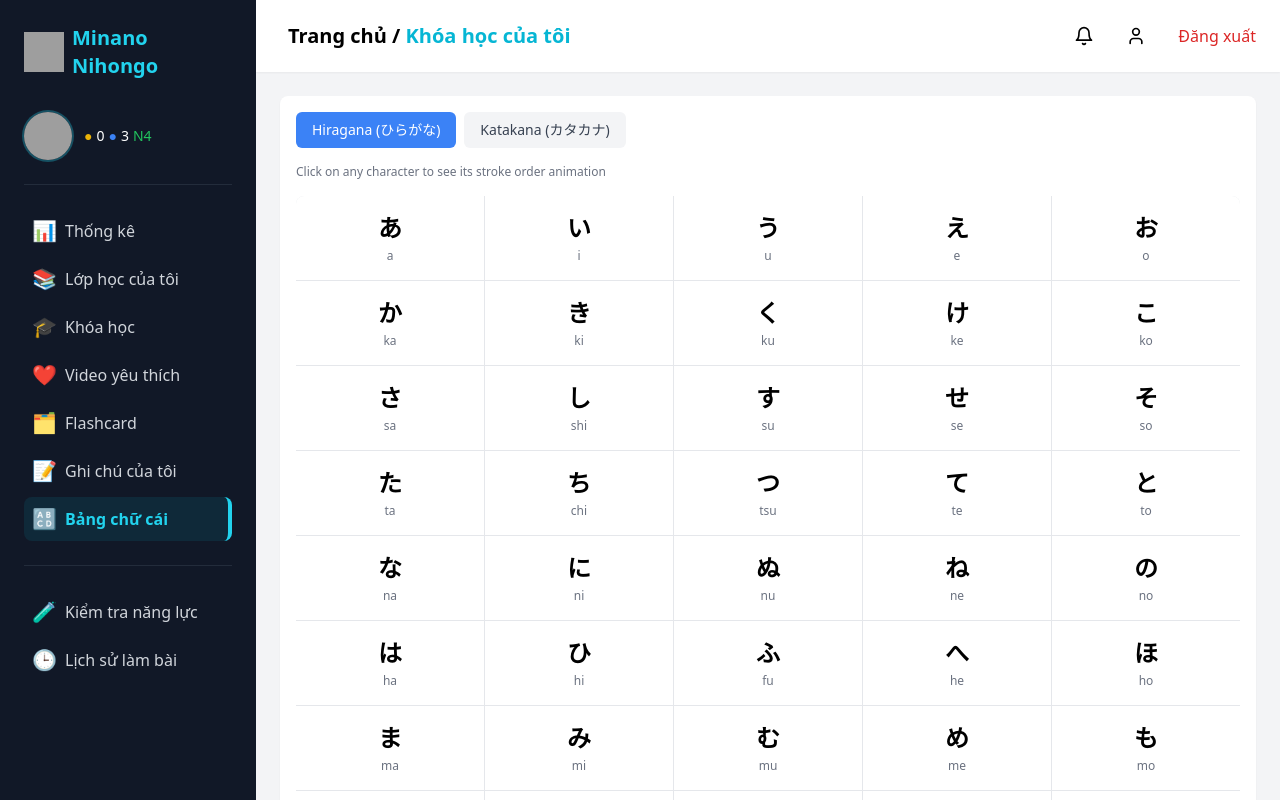
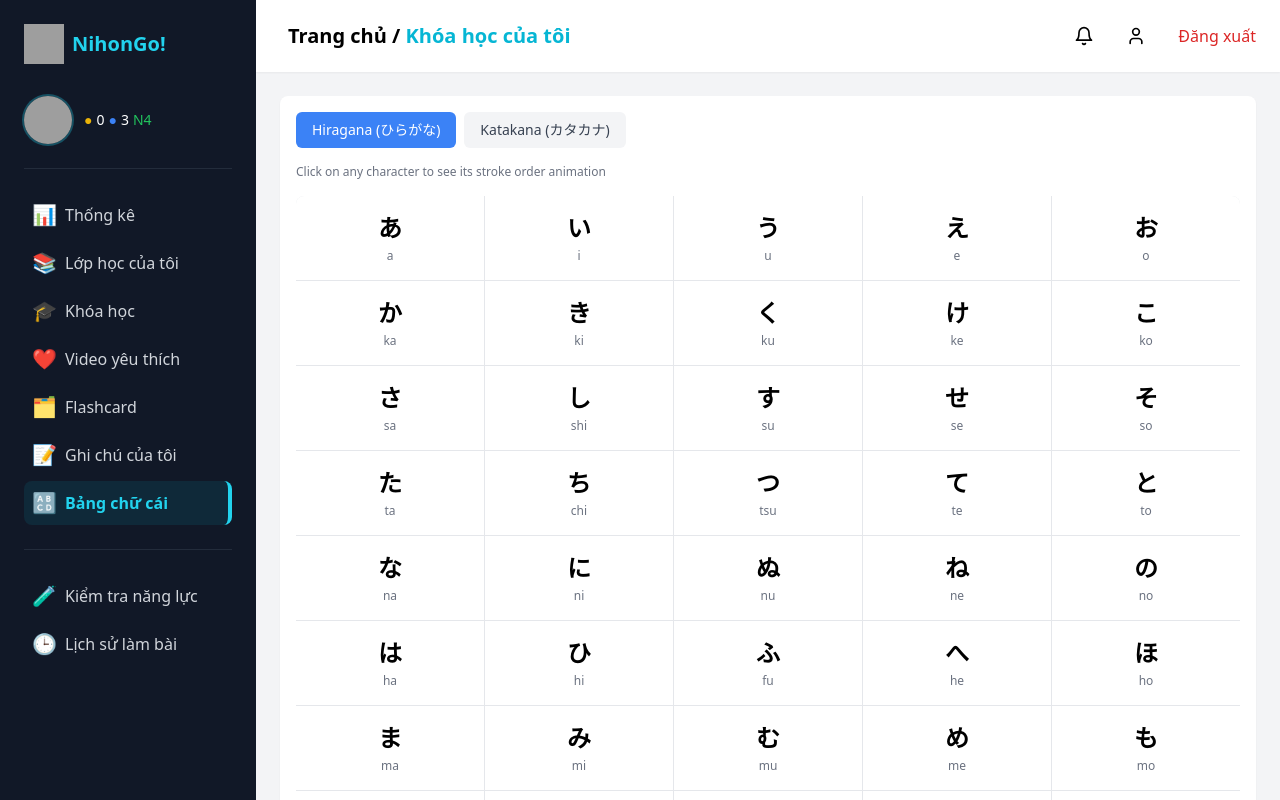
Before and after one commit to LAPDCHE150837/SEP490-G2-FA24, a React (Vite) app in the folder frontend/react/: page /alphabet in a window 1280 px wide. Shown: the top 800 px of the page. Built offline with nearby package versions, Linux system fonts and the light colour scheme; grey boxes are pictures that could not be loaded.

Commit message:
update course fe #3

```diff
--- a/frontend/react/src/component/Layout/Sidebar/SideBar.jsx
+++ b/frontend/react/src/component/Layout/Sidebar/SideBar.jsx
@@ -62,7 +62,7 @@ const Sidebar = ({ isOpen, onClose }) => {
                         className="w-10 h-10 transition-transform duration-300 group-hover:scale-105"
                     />
                     <h1 className="text-xl font-bold text-cyan-400 group-hover:text-cyan-300 transition-colors">
-                        Minano Nihongo
+                        NihonGo!
                     </h1>
                 </Link>
                 <button
```
